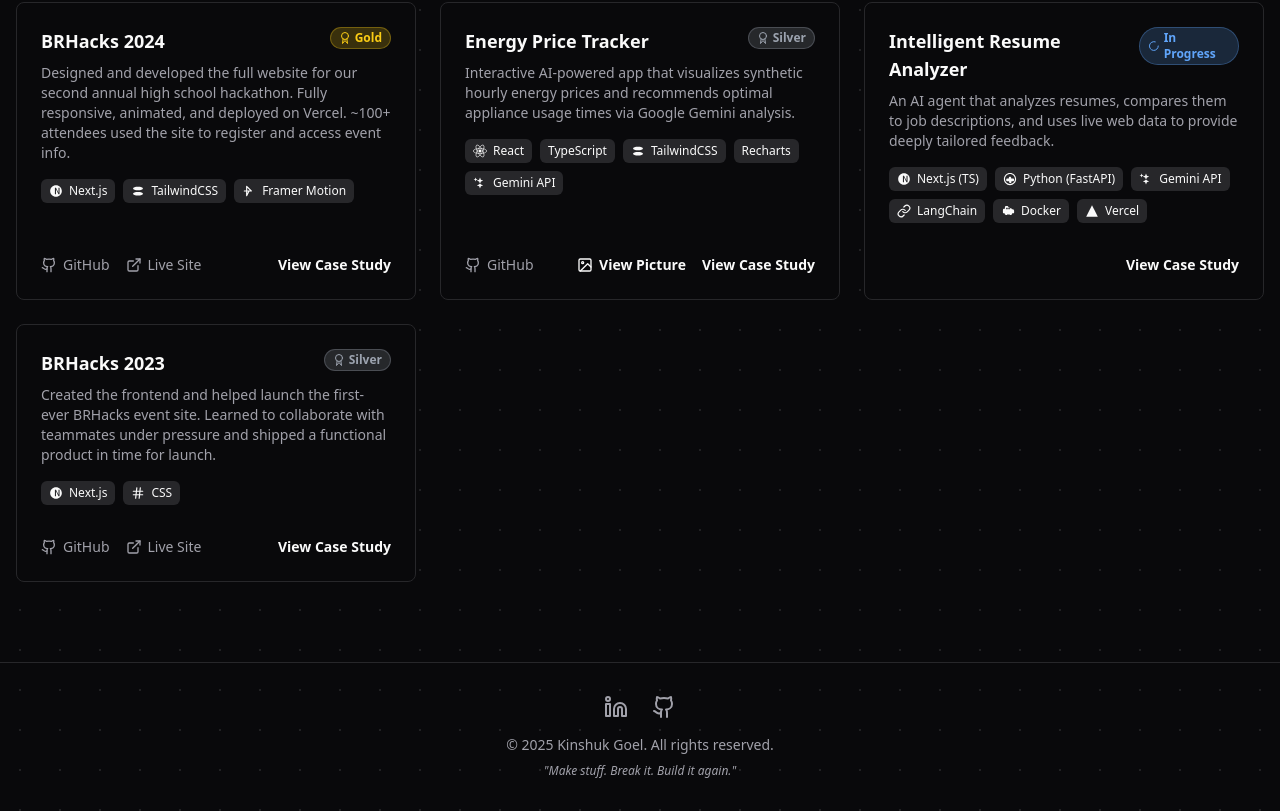
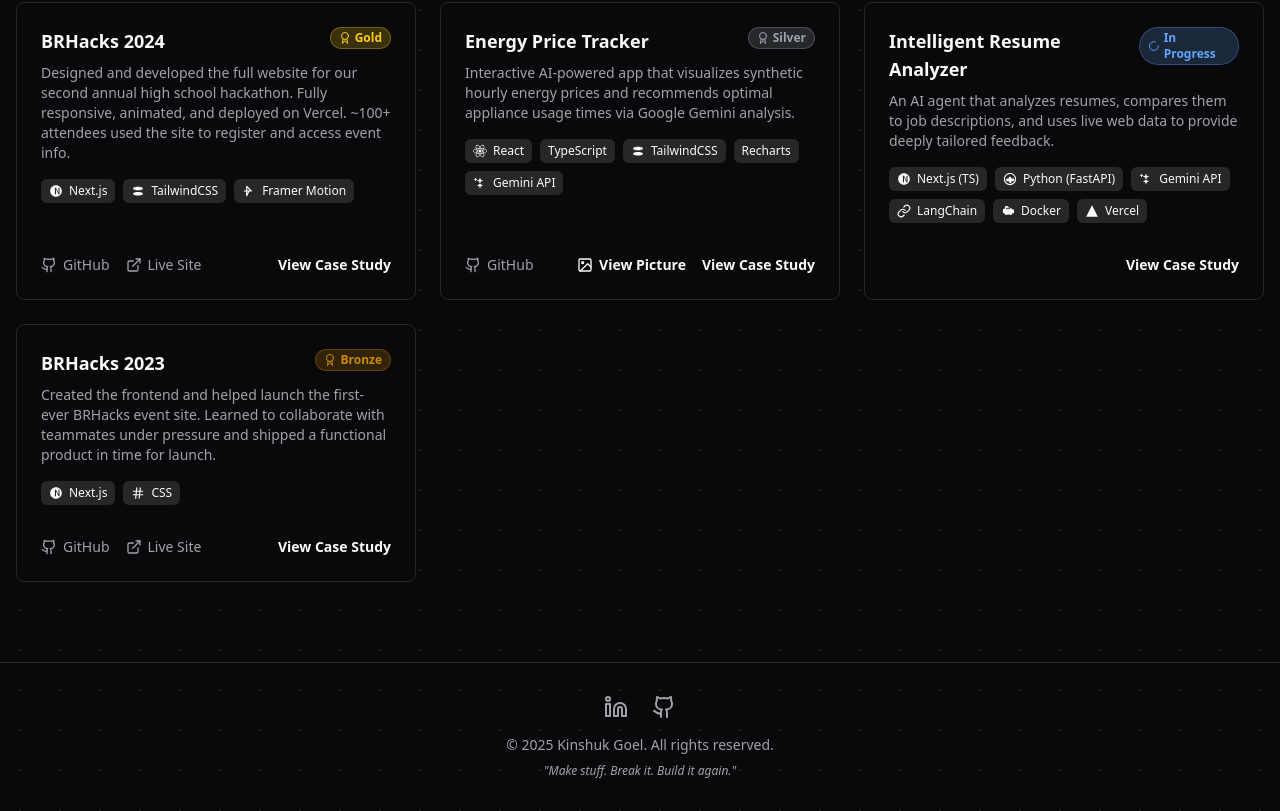
Before and after one commit to shuknuk/shukdev, a React (Vite) app: page / in a window 1280 px wide. Shown: the part 970-1781 px from the top of the page. Built offline with nearby package versions, Linux system fonts and the light colour scheme.

Commit message:
brhacks23 to bronze

```diff
--- a/constants.tsx
+++ b/constants.tsx
@@ -60,7 +60,7 @@ export const PROJECTS_DATA: Project[] = [
     id: 'brhacks23',
     title: 'BRHacks 2023',
     category: 'Featured Work',
-    rank: 'Silver',
+    rank: 'Bronze',
     description: 'Created the frontend and helped launch the first-ever BRHacks event site. Learned to collaborate with teammates under pressure and shipped a functional product in time for launch.',
     tech: ['Next.js', 'CSS'],
     links: {
```
